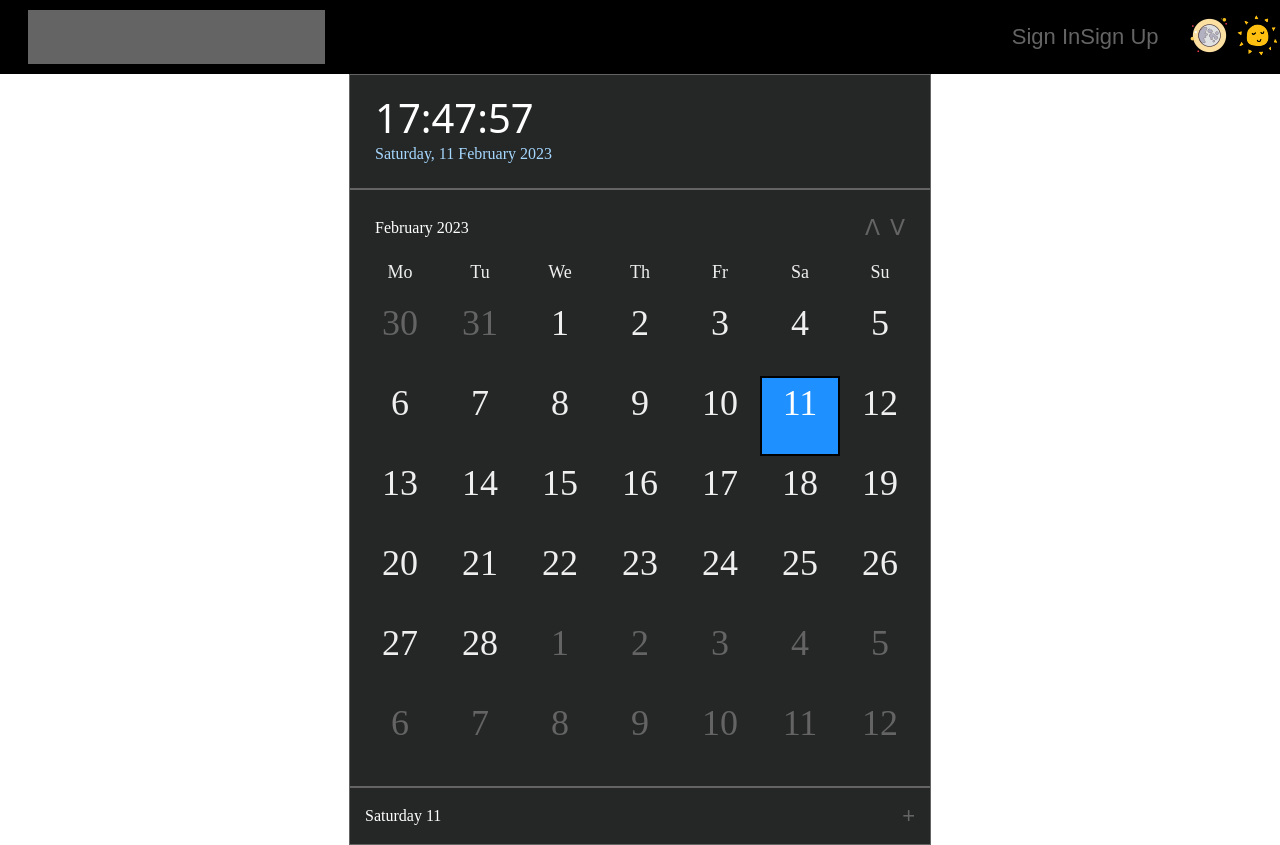
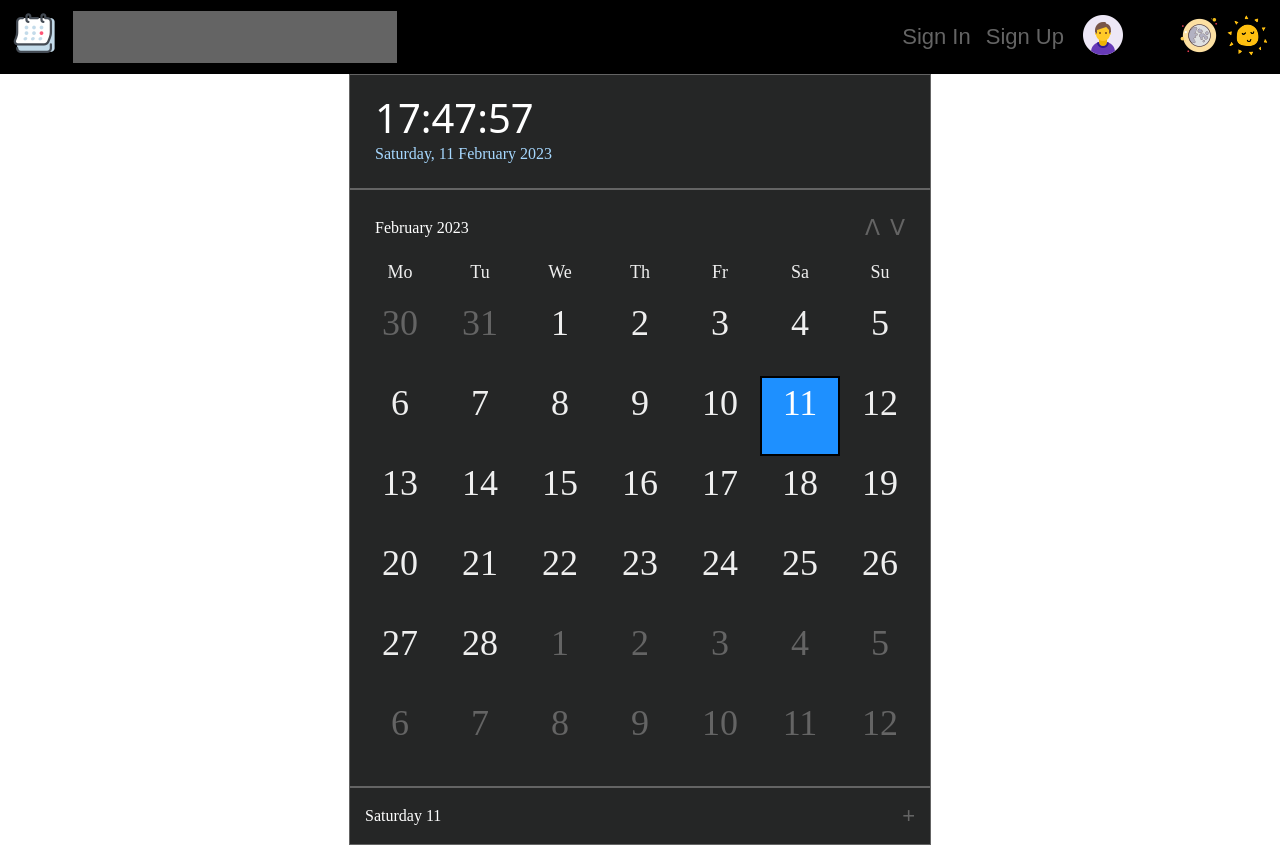
Before and after one commit to StereoZP/react-calendar-app, a React (Create React App) app: page / in a window 1280 px wide. Built offline with nearby package versions, Linux system fonts and the light colour scheme.

Commit message:
done application menu

```diff
--- a/src/components/ApplicationMenu/AppMenu.jsx
+++ b/src/components/ApplicationMenu/AppMenu.jsx
@@ -3,6 +3,8 @@ import classes from "./Menu.module.css";
 import CustomInput from "../UI/CustomInput/CustomInput";
 import nightModeImg from "../../images/moon.png"
 import dayModeImg from "../../images/sun.png"
+import userImg from "../../images/user.png"
+import calendarIMG from "../../images/calendar.png"
 import cl from "../Form/Form.module.css"
 
 const AppMenu = () => {
@@ -21,14 +23,16 @@ const AppMenu = () => {
 
     return (
         <div className={classes.appMenu}>
-            <div className={classes.search}>
-                <div>Icon</div>
+            <div className={classes.searchContainer}>
+                <div className={classes.paddingContainer}><img src={calendarIMG} alt="CalendarIcon"/></div>
                 <CustomInput/>
             </div>
-            <div className={classes.sign}>
-                <button>Sign In</button>
-                <button>Sign Up</button>
-                <div>Icon</div>
+            <div className={classes.signContainer}>
+                <div className={classes.sign}>
+                    <button className={classes.paddingContainer}>Sign In</button>
+                    <button className={classes.paddingContainer}>Sign Up</button>
+                    <div className={cl.image}><img src={userImg} alt="User"/></div>
+                </div>
                 <div>
                     <button className={cl.image} onClick={turnOnNightMode}><img src={nightModeImg} alt="Moon"/></button>
                     <button className={cl.image} onClick={turnOffNightMode}><img src={dayModeImg} alt="Sun"/></button>
--- a/src/components/ApplicationMenu/Menu.module.css
+++ b/src/components/ApplicationMenu/Menu.module.css
@@ -1,14 +1,31 @@
 .appMenu {
-    padding: 10px 0 10px 0;
+    padding: 10px;
     background-color: black;
     display: flex;
     flex-direction: row;
     justify-content: space-between;
+    align-items: center;
 }
-.search{
+.searchContainer{
     display: flex;
 }
-
+.signContainer{
+    display: flex;
+    flex-direction: row;
+    justify-content: space-between;
+    align-items: center;
+}
 .sign{
     display: flex;
+    flex-direction: row;
+    justify-content: space-between;
+    align-items: center;
+    padding-right: 50px;
 }
+.paddingContainer{
+    padding-right: 15px;
+}
+.inputStyles{
+    height: 100%;
+    width: 80%;
+}
```
Also changed, not shown: src/images/calendar.png (added), src/images/user.png (added).
